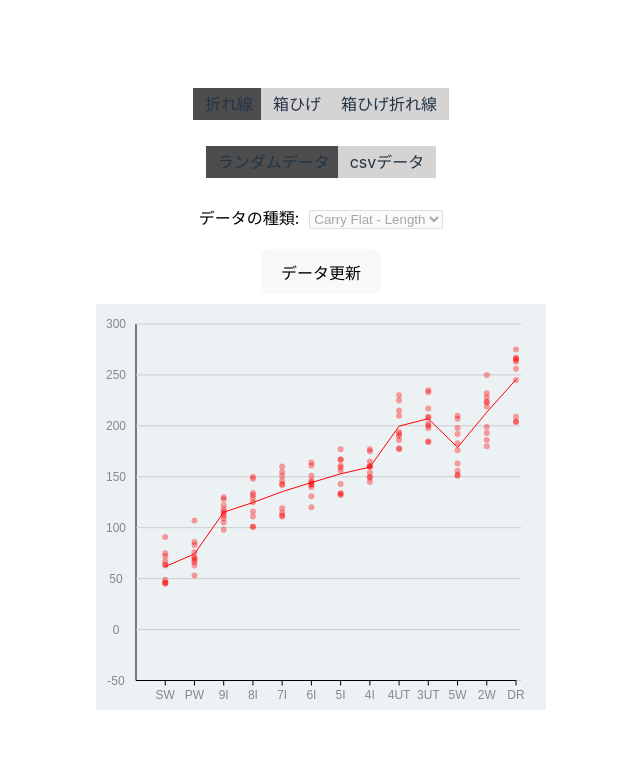
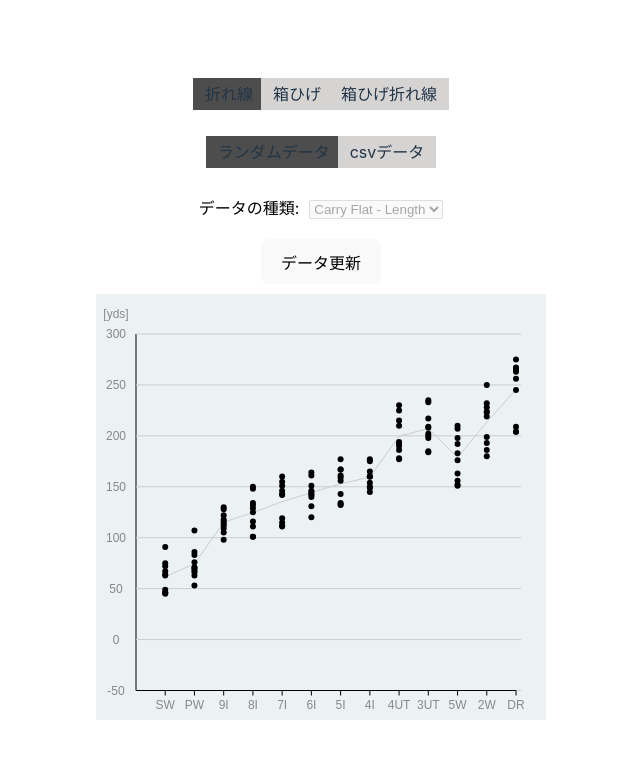
Before and after one commit to shunchobi/graph-sample, a Vue app: page / in a window 1280 px wide. Shown: the top 758 px of the page, without its empty margins (319-959 px from the left). Built offline with nearby package versions, Linux system fonts and the light colour scheme.

Commit message:
add unit

```diff
--- a/src/App.vue
+++ b/src/App.vue
@@ -83,13 +83,15 @@ const shotData = computed(() => {
 })
 
 
-const getClubAndFlyingDirectionDatasFromCsv = (datas: object[]) => {
+const getClubAndFlyingDirectionDatasFromCsv = (datas: object[]): Shot[] => {
   const clubAndDataValue = _.map(datas, data => {
     return {
       'Club': _.get(data, 'Club'),
       'value': _.get(data, selectedHeader.value),
     }
   })
+
+  const unit = clubAndDataValue[0]['value']
 
   const targetHeaderDatas = _.map(clubAndDataValue, data => {
     const value = data['value']
@@ -102,10 +104,10 @@ const getClubAndFlyingDirectionDatasFromCsv = (datas: object[]) => {
     const shotTime = new Date()
     const club = new Club({ type: clubType, name: undefined })
     const dataValue = new DataValue(Math.floor(value))
-    return new Shot({ shotTime: shotTime, club: club, data: dataValue })
+    return new Shot({ shotTime: shotTime, club: club, data: dataValue, unit: unit })
   })
 
-  return _.filter(targetHeaderDatas, data => data != undefined)
+  return _.filter(targetHeaderDatas, data => data != undefined) as Shot[]
 }
 
 const getClubType = (club: string): ClubTypes => {
--- a/src/components/line_chart/LineChart.vue
+++ b/src/components/line_chart/LineChart.vue
@@ -1,12 +1,19 @@
 <template>
   <div style="background-color: rgb(236, 242, 244);">
-    <svg view-box="150 130 200 150" width="450" height="400">
+    <svg view-box="150 130 200 150" width="450" height="420">
       <g>
+
+        <!-- unit -->
+        <text :x="x(0) - 20" :y="y(maxHozyosenValue) - 20" text-anchor="middle" font="10px &quot;Arial&quot;"
+          stroke="none" fill="#888888"
+          style="-webkit-tap-highlight-color: rgba(0, 0, 0, 0); text-anchor: middle; font: 12px sans-serif;"
+          font-size="12px" font-family="sans-serif" font-weight="normal" transform="matrix(1,0,0,1,0,9)">
+          <tspan style="-webkit-tap-highlight-color: rgba(0, 0, 0, 0);" dy="-5">{{ unitName }}</tspan>
+        </text>
 
         <!-- leftline -->
         <g class="myYaxis" fill="none" font-size="10" font-family="sans-serif" text-anchor="end">
           <line :x1="x(0)" :y1="y(minHozyosenValue)" :x2="x(0)" :y2="y(maxHozyosenValue)" stroke="#000"></line>
-
           <template v-for="scale in shotDataValueScales" :key="scale">
             <line :x1="x(0)" :y1="y(scale)" :x2="x(_.keys(Clubs).length) + 5" :y2="y(scale)" stroke="#ccc"></line>
             <text :x="x(0) - 20" :y="y(scale)" text-anchor="middle" font="10px &quot;Arial&quot;" stroke="none"
@@ -22,7 +29,7 @@
         <path :d="getPathD(
           _.map(dataSummaries, data => data.clubIndex),
           _.map(dataSummaries, data => data.average)
-        )" stroke="red" fill="none" />
+        )" stroke="#ccc" fill="none" />
 
         <!-- box plot -->
         <template v-for="shot in dataSummaries" :key="shot.clubIndex">
@@ -41,7 +48,7 @@
 
         <!-- dots -->
         <template v-if="graphType == 'line' || graphType == 'linebox'" v-for="shot in shots" :key="shot">
-          <circle :cx="clubIndexToX(clubIndex(shot.club.clubType))" :cy="y(shot.data.value)" r="3" fill="#ff00005e" />
+          <circle :cx="clubIndexToX(clubIndex(shot.club.clubType))" :cy="y(shot.data.value)" r="3" fill="#red" />
           {{ shot.data.value }}
         </template>
 
@@ -81,6 +88,10 @@ const props = defineProps<{
   fromZero: boolean
 }>()
 
+const unitName = computed(() => {
+  if (_.isEmpty(props.shots)) return ''
+  return props.shots[0].unit
+})
 
 // 各クラブの複数の飛距離の平均のShot[]
 const dataSummaries = computed(() => {
@@ -160,7 +171,7 @@ const minHozyosenValue = computed(() => {
   return (Math.floor(minDataValue / hozyosenStep.value) - 1) * hozyosenStep.value
 })
 const shotDataValueScales = computed(() => {
-  return _.range(minHozyosenValue.value, maxHozyosenValue.value + 1, hozyosenStep.value)
+  return _.range(minHozyosenValue.value, maxHozyosenValue.value + hozyosenStep.value, hozyosenStep.value)
 })
 
 
@@ -171,7 +182,7 @@ const clubIndexToX = (index: number): number => {
 }
 
 const x = computed(() => d3.scaleLinear([0, clubs.value.length], [40, 420]))
-const y = computed(() => d3.scaleLinear([minHozyosenValue.value, maxHozyosenValue.value], [376.5, 20]));
+const y = computed(() => d3.scaleLinear([minHozyosenValue.value, maxHozyosenValue.value], [396.5, 40]));
 
 
 const clubs = computed(() => {
--- a/src/components/line_chart/shot.ts
+++ b/src/components/line_chart/shot.ts
@@ -2,11 +2,13 @@ export class Shot {
     readonly shotTime: Date;
     readonly club: Club;
     readonly data: DataValue;
+    readonly unit: string;
 
-    constructor(shot: { shotTime: Date, club: Club, data: DataValue }) {
+    constructor(shot: { shotTime: Date, club: Club, data: DataValue, unit: string, }) {
         this.shotTime = shot.shotTime
         this.club = shot.club
         this.data = shot.data
+        this.unit = shot.unit
     }
 }
 
--- a/src/components/sampleData.ts
+++ b/src/components/sampleData.ts
@@ -5,7 +5,7 @@ import { Club, ClubTypes, Clubs, DataValue, Shot } from './line_chart/shot';
 
 export const useSampleDataStore = defineStore('sampleData', () => {
 
-    const shots = ref()
+    const shots = ref<Shot[]>([])
 
     const generateShotDatas = () => {
         const shotedClubs = _.flatten(_.map(_.keys(Clubs), club => _.map(Array(10), _ => club)))
@@ -13,7 +13,7 @@ export const useSampleDataStore = defineStore('sampleData', () => {
             const shotTime = randomShotTime(index)
             const club = new Club({ type: clubType as ClubTypes, name: undefined })
             const flyingDistance = new DataValue(sampleData[clubType as ClubTypes]())
-            return new Shot({ shotTime: shotTime, club: club, data: flyingDistance })
+            return new Shot({ shotTime: shotTime, club: club, data: flyingDistance, unit: '[yds]' })
         })
     }
 
--- a/src/parser.ts
+++ b/src/parser.ts
@@ -7,7 +7,7 @@ export function csvParse(data: string): object[] {
 
     const header = _.split(lines[1], seperater)
 
-    return _.map(_.slice(lines, 3), line => {
+    return _.map(_.slice(lines, 2), line => {
 
         const lineDatas = _.split(line, seperater)
 
```
